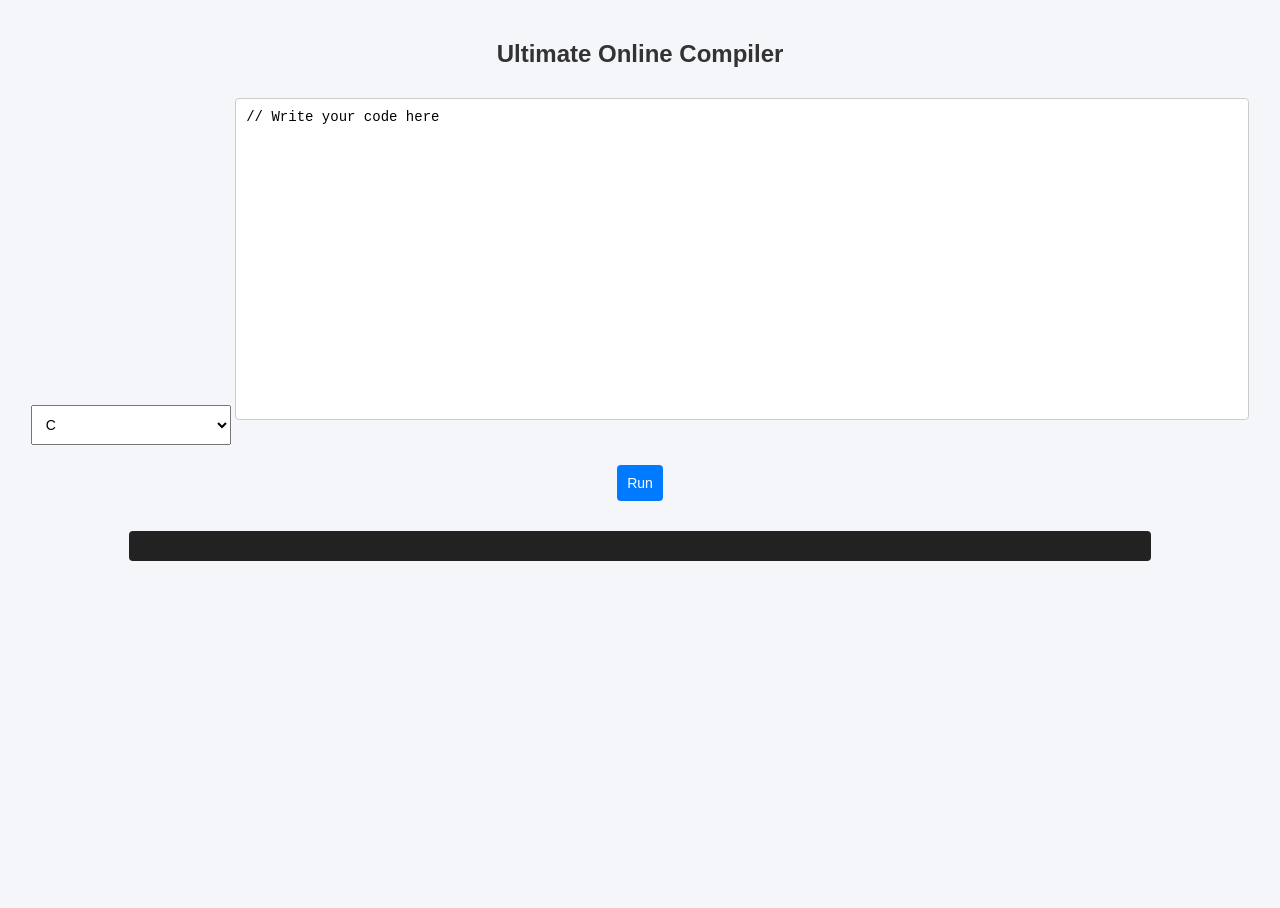
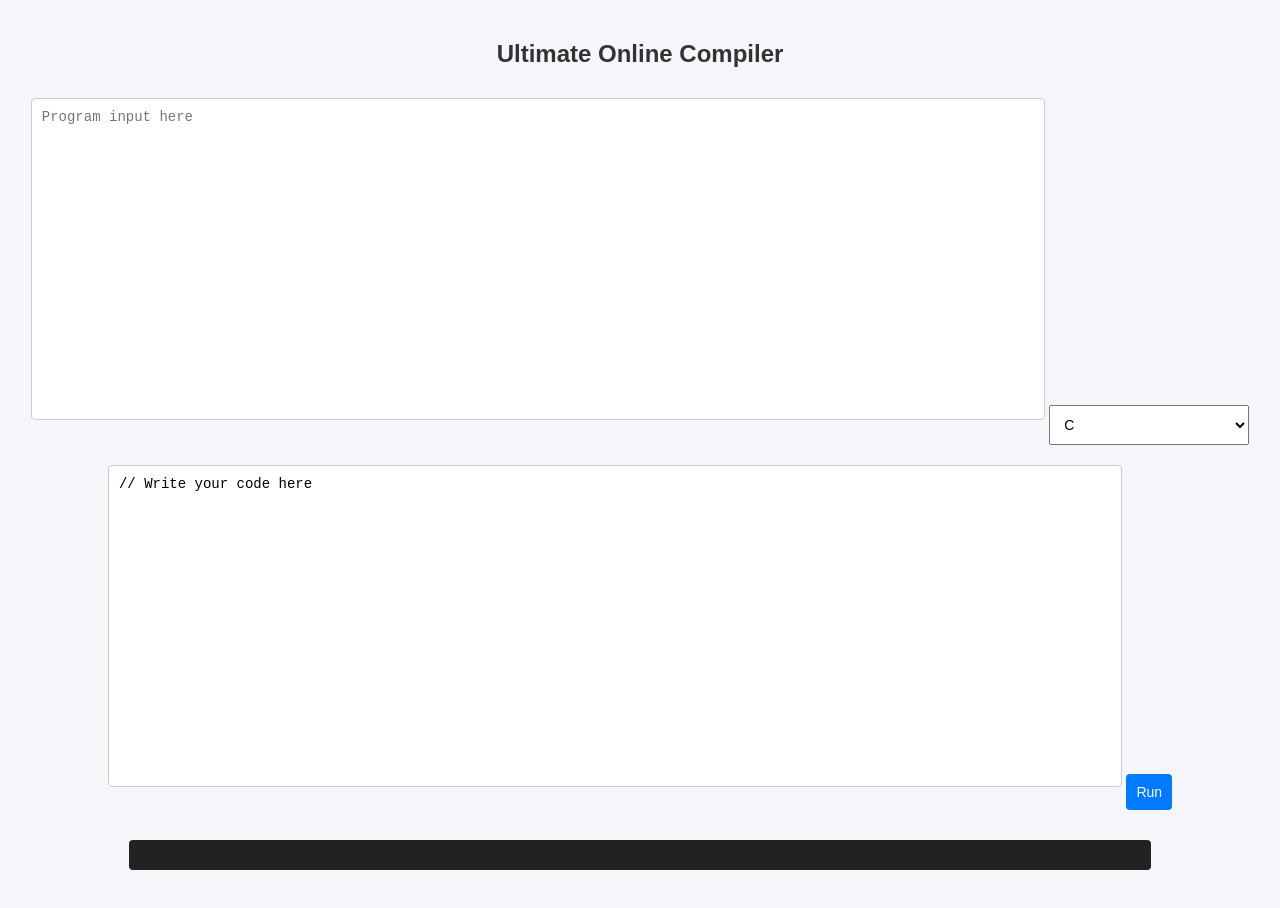
Before and after one commit to venugopal999/online-compiler, a plain HTML site: page frontend/index.html in a window 1280 px wide. Before the commit the page ends 800 px from the top, so only its background shows below. Drawn offline with Linux system fonts and the light colour scheme.

Commit message:
Update index.html

```diff
--- a/frontend/index.html
+++ b/frontend/index.html
@@ -6,6 +6,8 @@
 </head>
 <body>
   <h2>Ultimate Online Compiler</h2>
+  <textarea id="input" rows="3" cols="40" placeholder="Program input here"></textarea>
+
   <select id="language">
     <option value="c">C</option>
     <option value="cpp">C++</option>
```
